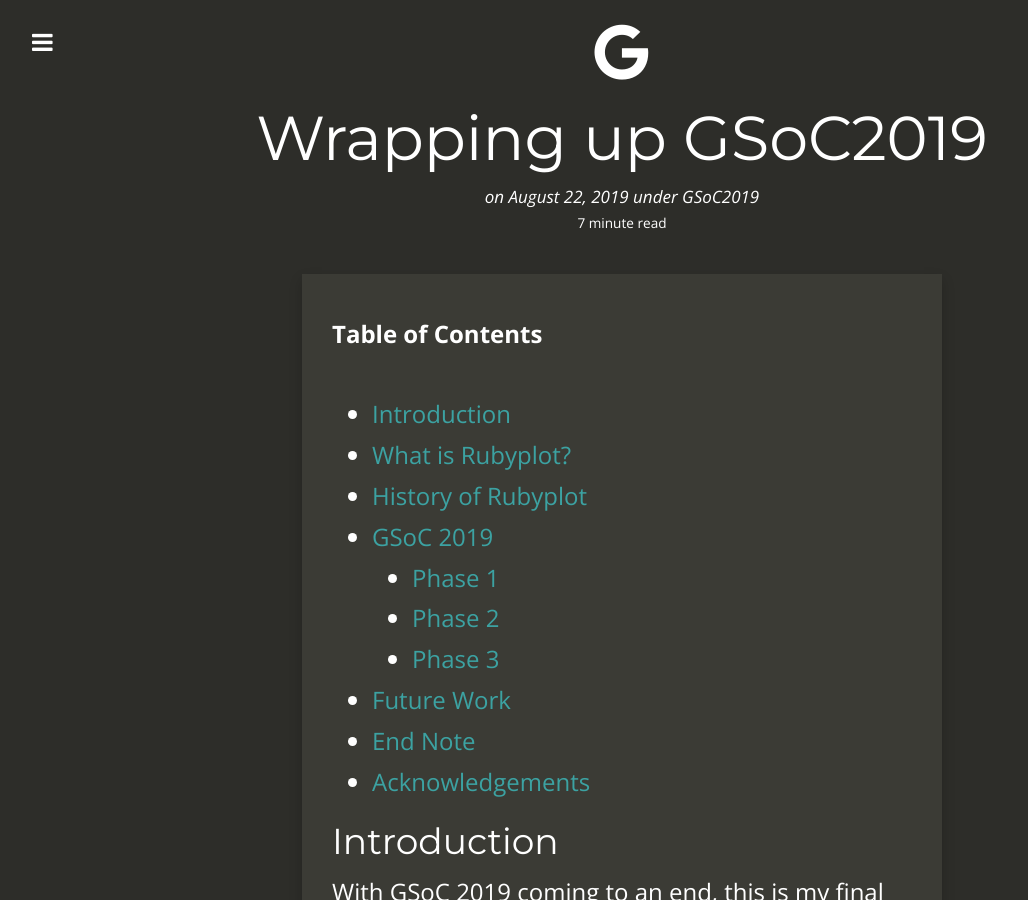
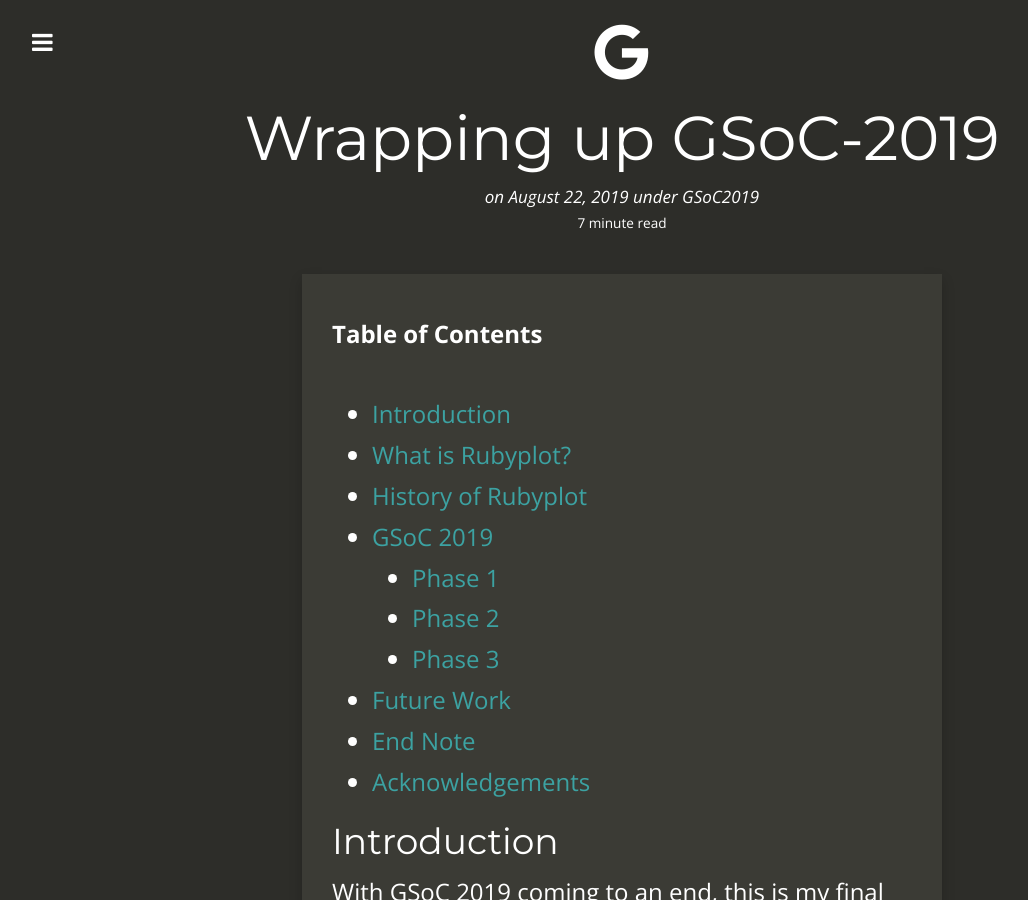
Before and after one commit to alishdipani/Old_Website, a Jekyll site: the page built from _posts/2019-08-25-Wrapping-up-GSoC-2019.md, in a window 1280 px wide and 900 px high. Shown: the whole window, without its empty margins (18-1046 px from the left). Built offline with Jekyll 4.4.1, drawn with Linux system fonts in a browser that asks for light colours; nearby versions of some CDN libraries; comment, search, counter and statistics services are not loaded.

Commit message:
Update and rename 2019-08-25-Wrapping-up-GSoC2019.md to 2019-08-25-Wrapping-up-GSoC-2019.md

```diff
--- a/_posts/2019-08-25-Wrapping-up-GSoC2019.md
+++ b/_posts/2019-08-25-Wrapping-up-GSoC-2019.md
@@ -1,6 +1,6 @@
 ---
 layout:     post
-title:      Wrapping up GSoC2019
+title:      Wrapping up GSoC-2019
 date:       2019-08-22 21:32:18
 summary:    the final blog.
 categories: GSoC2019
```
